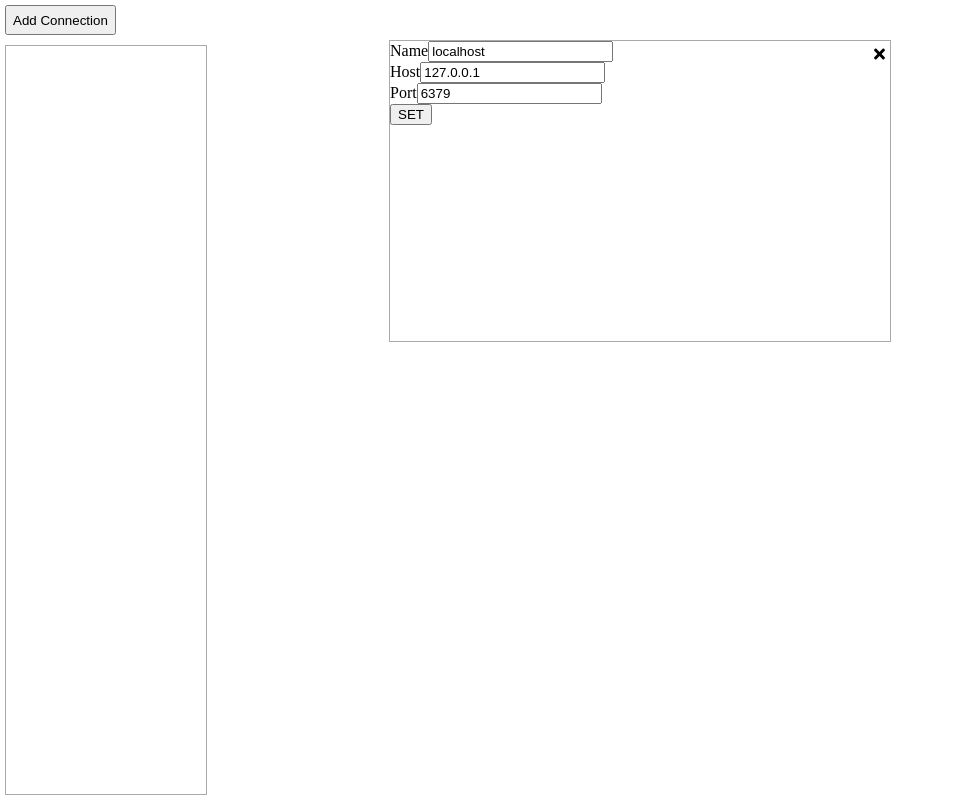
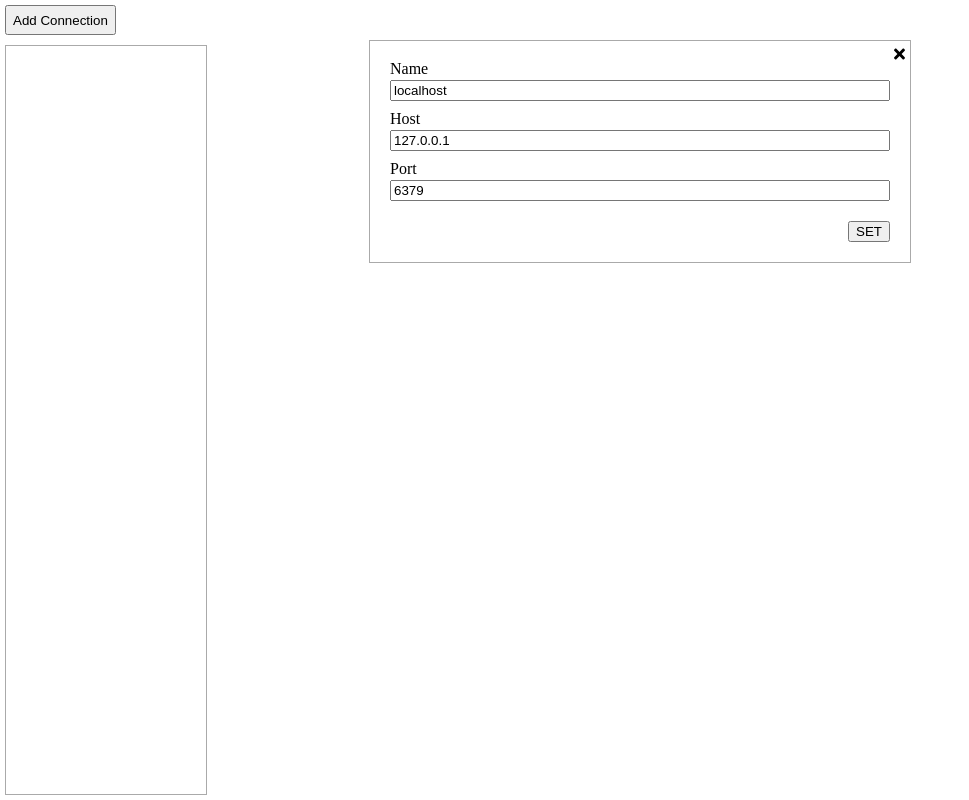
Before and after one commit to bderevyaga/redis-manager, an Angular app: page / in a window 1280 px wide. Both pictures are taken after a click on the button "Add Connection". Shown: the whole page, without its empty margins (0-969 px from the left). Built offline with nearby package versions, Linux system fonts and the light colour scheme.

Commit message:
#10, #11, #12 - fix modal

```diff
--- a/src/app/app.component.html
+++ b/src/app/app.component.html
@@ -14,17 +14,19 @@
     <app-conection *ngIf="connection" [connect]="connection"></app-conection>
 </div>
 <app-modal #add_connect_modal>
-    <div>
+    <div class="input-item">
         <label for="connect-name">Name</label>
         <input id="connect-name" type="text" [value]="'localhost'" #connect_name/>
     </div>
-    <div>
+    <div class="input-item">
         <label for="connect-host">Host</label>
         <input id="connect-host" type="text" [value]="'127.0.0.1'" #connect_host/>
     </div>
-    <div>
+    <div class="input-item">
         <label for="connect-port">Port</label>
         <input id="connect-port" type="number" [value]="6379" #connect_port/>
     </div>
-    <button (click)="add(connect_name.value, connect_host.value, connect_port.value)">SET</button>
+    <div class="controls">
+        <button (click)="add(connect_name.value, connect_host.value, connect_port.value)">SET</button>
+    </div>
 </app-modal>
--- a/src/app/app.component.ts
+++ b/src/app/app.component.ts
@@ -7,7 +7,7 @@ import {ModalComponent} from './components/modal/modal.component';
 @Component({
     selector: 'app-root',
     templateUrl: './app.component.html',
-    styleUrls: ['./app.component.less']
+    styleUrls: ['./app.component.less', './styles/modal.style.less']
 })
 export class AppComponent {
     public icons = {faDatabase, faTimes};
--- a/src/app/components/conection/conection.component.html
+++ b/src/app/components/conection/conection.component.html
@@ -22,20 +22,24 @@
     <textarea id="value" [(ngModel)]="value"></textarea>
 </div>
 <app-modal #new_key_modal>
-    <div>
+    <div class="input-item">
         <label for="key">new key</label>
         <input id="key" type="text" #new_key_value/>
     </div>
-    <button (click)="redisRename(new_key_value.value).catch()">SET</button>
+    <div class="controls">
+        <button (click)="redisRename(new_key_value.value).catch()">SET</button>
+    </div>
 </app-modal>
 <app-modal #set_key_modal>
-    <div>
+    <div class="input-item">
         <label for="key-name">Key</label>
         <input id="key-name" type="text" #key_name/>
     </div>
-    <div>
+    <div class="input-item">
         <label for="key-value">Value</label>
         <textarea id="key-value" #key_value></textarea>
     </div>
-    <button (click)="redisSet(key_name.value, key_value.value).catch()">SET</button>
+    <div class="controls">
+        <button (click)="redisSet(key_name.value, key_value.value).catch()">SET</button>
+    </div>
 </app-modal>
--- a/src/app/components/conection/conection.component.ts
+++ b/src/app/components/conection/conection.component.ts
@@ -6,7 +6,7 @@ import {RedisUtil} from '../../utils/redis.util';
 @Component({
     selector: 'app-conection',
     templateUrl: './conection.component.html',
-    styleUrls: ['./conection.component.less']
+    styleUrls: ['./conection.component.less', '../../styles/modal.style.less']
 })
 export class ConectionComponent {
     public icons = {faSyncAlt, faHashtag, faTrashAlt, faEdit, faSave, faFile};
--- a/src/app/components/modal/modal.component.less
+++ b/src/app/components/modal/modal.component.less
@@ -2,12 +2,12 @@
     display: block;
     position: fixed;
     width: 500px;
-    height: 300px;
     border: 1px solid #aaa;
     top: 40px;
     left: 0;
     right: 0;
     margin: 0 auto;
+    padding: 20px;
     background-color: #fff;
 
     fa-icon {
--- /dev/null
+++ b/src/app/styles/modal.style.less
@@ -0,0 +1,33 @@
+app-modal {
+    .input-item {
+        display: flex;
+        flex-direction: column;
+        flex-wrap: nowrap;
+        justify-content: flex-start;
+        align-content: center;
+        align-items: stretch;
+
+        label {
+            margin-bottom: 3px;
+        }
+
+        textarea {
+            height: 60px;
+        }
+
+        & + .input-item {
+            margin-top: 10px;
+        }
+    }
+
+    .controls {
+        margin-top: 20px;
+
+        display: flex;
+        flex-direction: row;
+        flex-wrap: nowrap;
+        justify-content: flex-end;
+        align-content: center;
+        align-items: center;
+    }
+}
```
